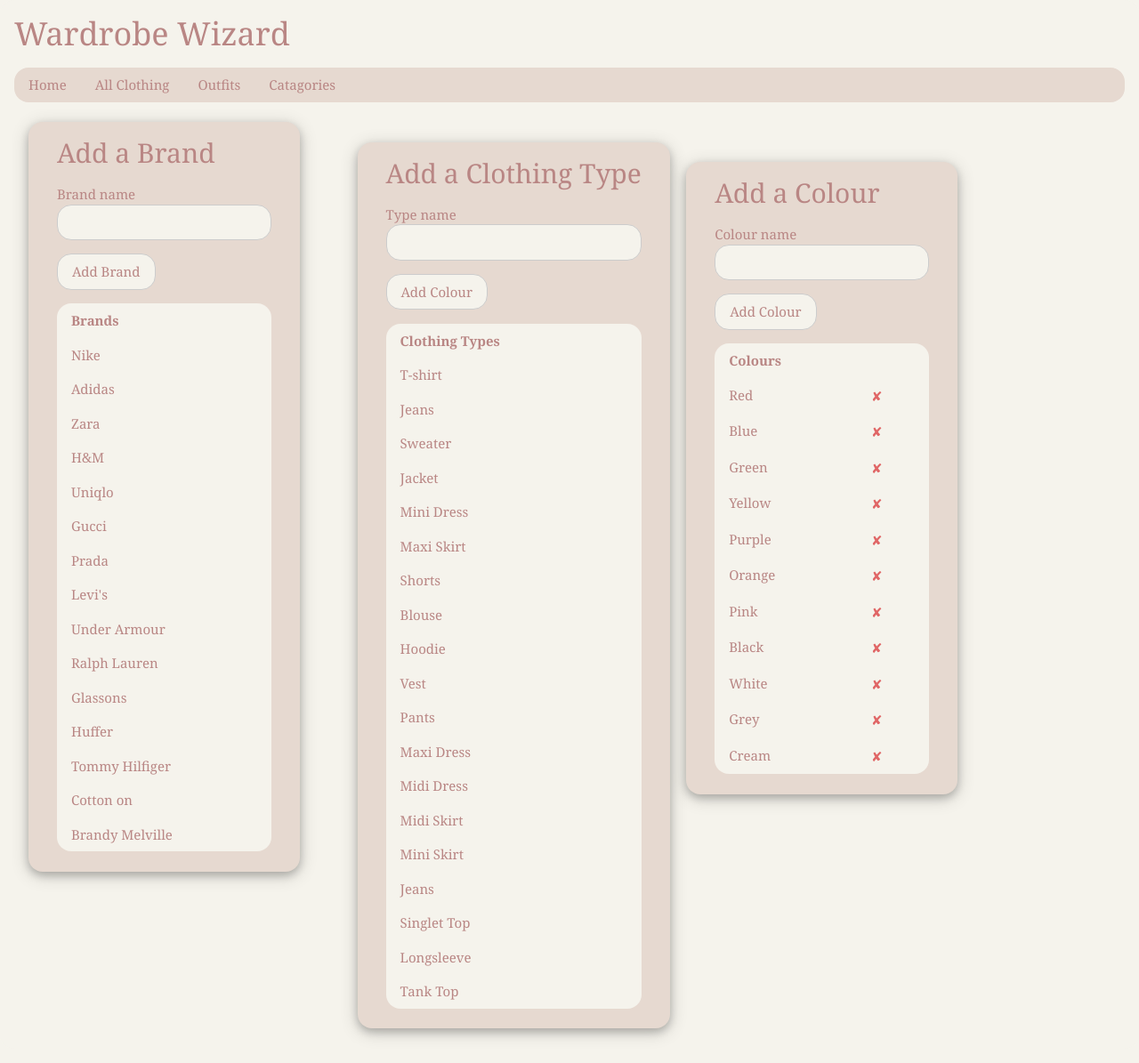
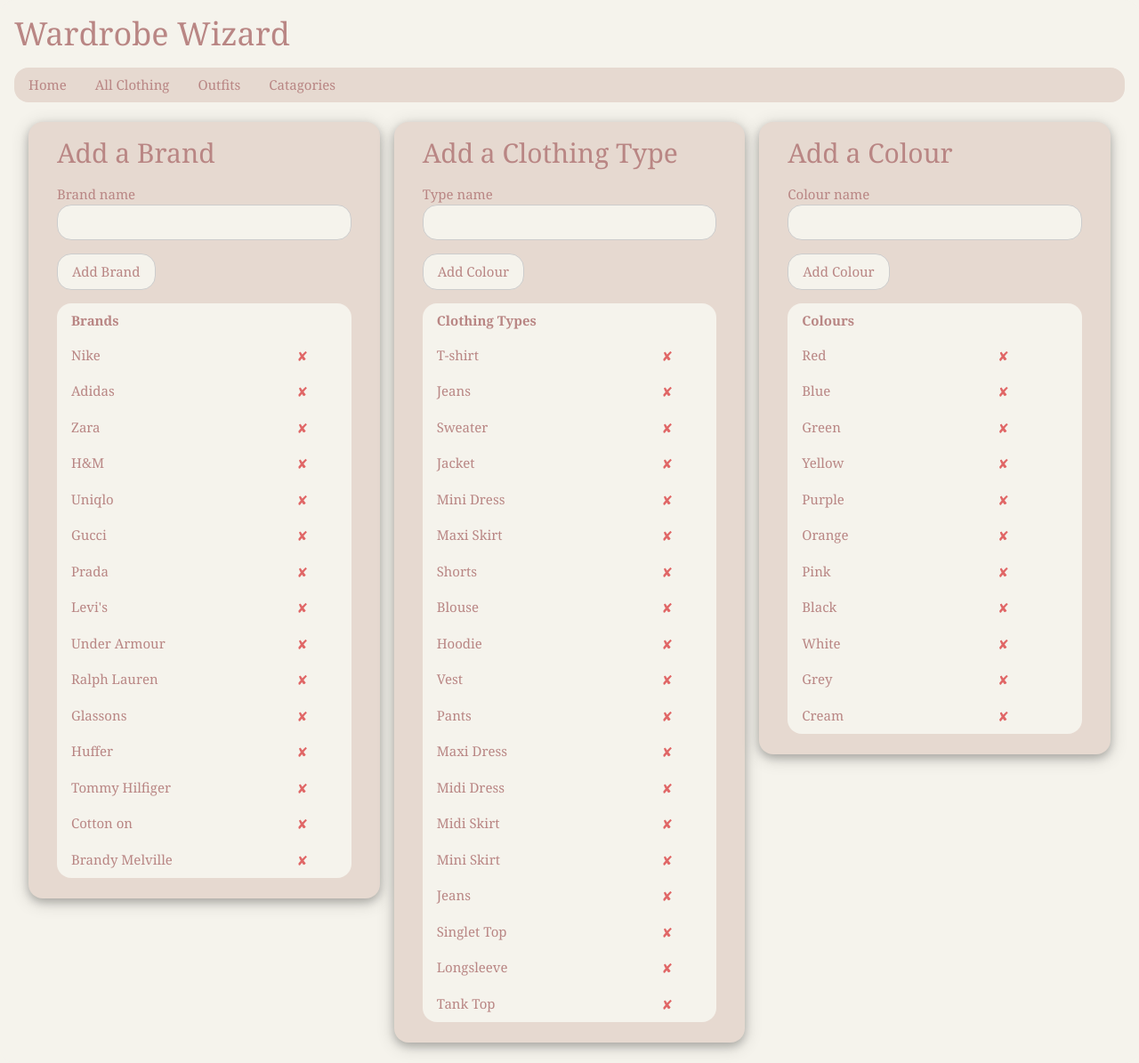
Before and after one commit to charlottepanck/CKP-Wardrobe, a Flask app: page /catagories in a window 1280 px wide. Shown: the whole page at 89% size. Before the commit the page ends 1167 px from the top, so only its background shows below. Run offline with Flask 3, Linux system fonts and the light colour scheme; data comes from the database, SQL or seed files in the repository; both versions use the stored data as it was after the commit.

Commit message:
catagories page layout and responsice gallery on cloting page

```diff
--- a/app.py
+++ b/app.py
@@ -184,6 +184,25 @@ def delete_colour(ID):
         connection.commit()
     return viewcatagories()
 
+# delete type
+@app.route("/delete_type/<int:ID>", methods=["POST"])
+def delete_type(ID):
+    with sqlite3.connect(DB) as connection:
+        cursor = connection.cursor()
+        sql_delete = "DELETE FROM type WHERE type_id = ?;"
+        cursor.execute(sql_delete, (ID,))
+        connection.commit()
+    return viewcatagories()
+
+# delete brand
+@app.route("/delete_brand/<int:ID>", methods=["POST"])
+def delete_brand(ID):
+    with sqlite3.connect(DB) as connection:
+        cursor = connection.cursor()
+        sql_delete = "DELETE FROM brand WHERE brand_id = ?;"
+        cursor.execute(sql_delete, (ID,))
+        connection.commit()
+    return viewcatagories()
 
 # add type
 @app.route('/catagories', methods=['GET', 'POST'])
--- a/static/charlottestyles.css
+++ b/static/charlottestyles.css
@@ -28,10 +28,23 @@ hr {
   margin: 20px 0;
 }
 
+.cropped-image {
+  width: 355px;
+  height: 419px;
+}
+
+.gallery-wrap {
+  position: relative;
+  overflow: hidden;
+  width: 100%;
+  height: 355;
+}
+
 .responsive {
   width: 100%;
-  height: auto;
+  height: 355;
   max-height: 418px;
+  min-height: 400px;
 }
 
 .delete-button {
--- a/templates/catagories.html
+++ b/templates/catagories.html
@@ -1,11 +1,10 @@
 {% extends "base.html" %}
 {% block body %}
 <br>
-
 <!--Brands-->
 <div class="w3-row-padding">
-  <div class="w3-col" style="width: 30%;">
-  <div class="w3-container colour5 w3-round-xlarge w3-cell w3-card-4">
+  <div class="w3-col s4">
+    <div class="w3-container colour5 w3-round-xlarge w3-card-4">
       <form class="w3-container" action="{{ url_for('addbrand') }}" method="POST">
         <h2>Add a Brand</h2>
         <label> Brand name</label>
@@ -21,11 +20,11 @@
           {% for item in brands_results %}
           <tr>
             <td>{{ item[1] }}</td>
-        <!--<td>
-          <form method="POST" action="{{ url_for('delete_colour', ID=item[0]) }}">
-            <input type="submit" title="Delete" class="input delete-button" value="&#10008;" onclick="return confirm('Are you sure you want to delete this Colour?')">
+            <td>
+              <form method="POST" action="{{ url_for('delete_brand', ID=item[0]) }}">
+                <input type="submit" title="Delete" class="input delete-button" value="&#10008;" onclick="return confirm('Are you sure you want to delete this Brand?')">
               </form>
-        </td>-->
+            </td>
           </tr>
           {% endfor %}
         </table>
@@ -33,12 +32,10 @@
       </div>
     </div>
   </div>
-  <br>
-
 
 <!--Types-->
-<div class="w3-col" style="width: 30%;">
-  <div class="w3-container colour5 w3-round-xlarge w3-cell w3-card-4">
+  <div class="w3-col s4">
+    <div class="w3-container colour5 w3-round-xlarge w3-card-4">
       <form class="w3-container" action="{{ url_for('addtype') }}" method="POST">
         <h2>Add a Clothing Type</h2>
         <label> Type name</label>
@@ -54,11 +51,11 @@
           {% for item in type_results %}
           <tr>
             <td>{{ item[1] }}</td>
-        <!--<td>
-          <form method="POST" action="{{ url_for('delete_colour', ID=item[0]) }}">
-            <input type="submit" title="Delete" class="input delete-button" value="&#10008;" onclick="return confirm('Are you sure you want to delete this Colour?')">
+            <td>
+              <form method="POST" action="{{ url_for('delete_type', ID=item[0]) }}">
+                <input type="submit" title="Delete" class="input delete-button" value="&#10008;" onclick="return confirm('Are you sure you want to delete this Clothing Type?')">
               </form>
-        </td>-->
+            </td>
           </tr>
           {% endfor %}
         </table>
@@ -66,13 +63,12 @@
       </div>
     </div>
   </div>
-  <br>
+
 
 
   <!--Colours-->
-  <div class="w3-col" style="width: 30%;">
-
-  <div class="w3-container colour5 w3-round-xlarge w3-cell w3-card-4">
+  <div class="w3-col s4">
+  <div class="w3-container colour5 w3-round-xlarge w3-card-4">
     <form class="w3-container" action="{{ url_for('addcolour') }}" method="POST">
       <h2>Add a Colour</h2>
       <label> Colour name</label>
--- a/templates/clothing.html
+++ b/templates/clothing.html
@@ -50,7 +50,8 @@
       <div class="w3-third">
 
         <div class="w3-card-4 w3-round-xlarge colour4">
-          <img src="/static/images/{{item[5]}}" alt=lol class="w3-round-xlarge responsive" onError="this.onerror=null;this.src='/static/images/noimage_lol.jpg';">
+
+          <img src="/static/images/{{item[5]}}" alt=lol class="w3-round-xlarge gallery-wrap" onError="this.onerror=null;this.src='/static/images/noimage_lol.jpg';">
           <div class="padding">
             <h3>{{ item[1] }}</h3>
             <p>Brand: {{ item[2] }}<br>Type: {{ item[3] }}<br>Colour: {{ item[4] }}</p>
```
Also changed, not shown: ckpwardrobe.db. Lines whose indentation alone changed are shown as unchanged.
